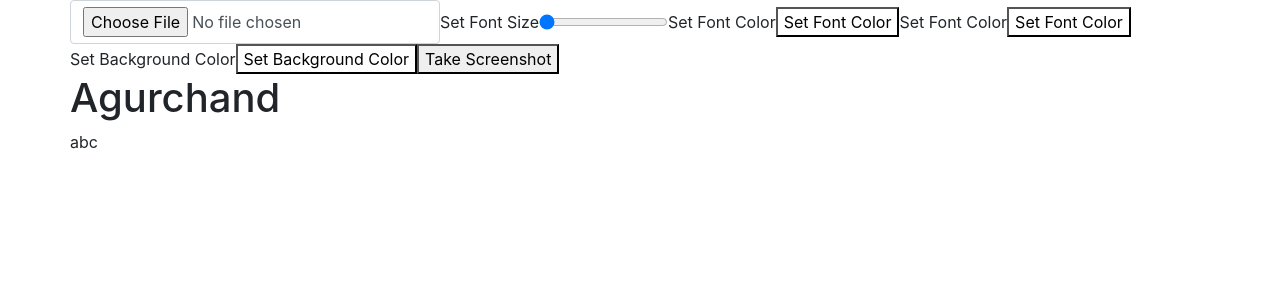
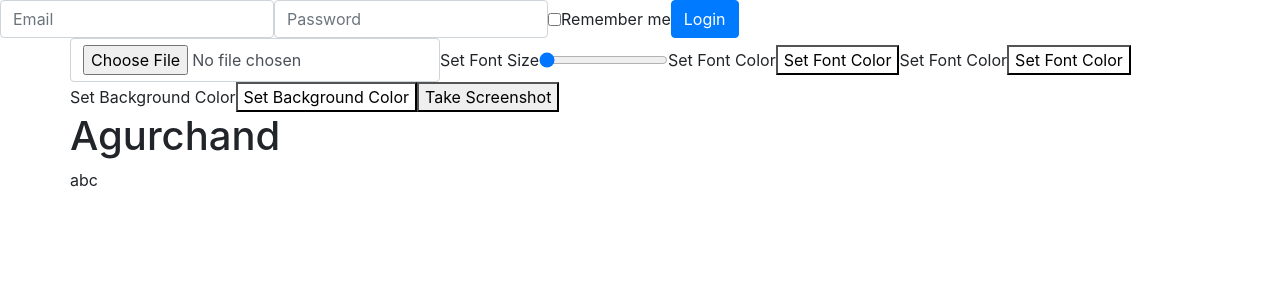
Before and after one commit to karangupta851/Projects, a PHP site: page /html-canvas-screenshot-master1/index.php in a window 1280 px wide. Shown: the top 300 px of the page. Run offline with PHP 8.4, Linux system fonts and the light colour scheme; some libraries are stand-ins or nearby versions.

Commit message:
Update index.php

```diff
--- a/html-canvas-screenshot-master1/index.php
+++ b/html-canvas-screenshot-master1/index.php
@@ -12,6 +12,37 @@
 	<script type="text/javascript" src="js/bootstrap.min.js"></script>
 </head>
 <body>
+
+
+    <form class="form-inline">
+
+        <div class="form-group">
+
+            <label class="sr-only" for="inputEmail">Email</label>
+
+            <input type="email" class="form-control" id="inputEmail" placeholder="Email">
+
+        </div>
+
+        <div class="form-group">
+
+            <label class="sr-only" for="inputPassword">Password</label>
+
+            <input type="password" class="form-control" id="inputPassword" placeholder="Password">
+
+        </div>
+
+        <div class="checkbox">
+
+            <label><input type="checkbox"> Remember me</label>
+
+        </div>
+
+        <button type="submit" class="btn btn-primary">Login</button>
+
+    </form>
+
+
 <div class="container">
 <div class="row">
 
```
